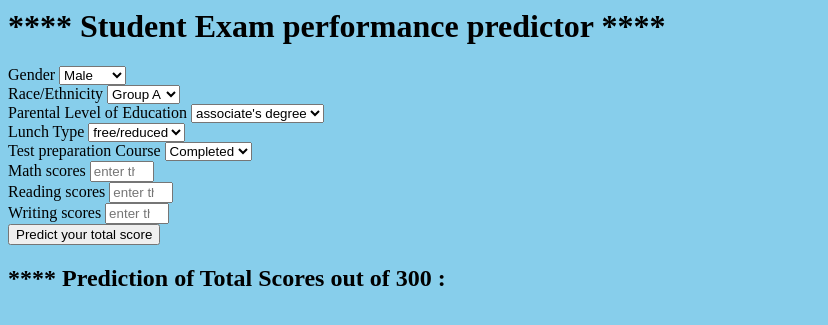
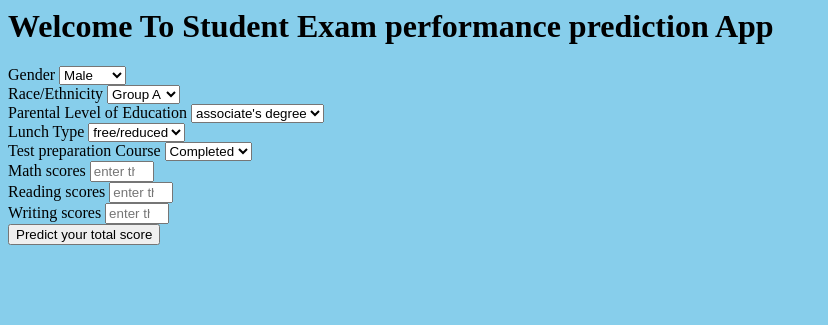
Before and after one commit to sowmyah22/End-To-End-Data-science-project, a Flask app: page / in a window 1280 px wide. Shown: the top 325 px of the page, without its empty margins (0-828 px from the left). Run offline with Flask 3, Linux system fonts and the light colour scheme.

Commit message:
few changes in html page

```diff
--- a/app.py
+++ b/app.py
@@ -1,13 +1,12 @@
 from flask import Flask,render_template,request,url_for,redirect
 from src.pipeline.predict_pipeline import PredictPipeline,CustomData
-app = Flask(__name__)
+application = Flask(__name__)
+app=application
 
 ## Route to the home page
 @app.route('/')
 def home():
     return render_template('home.html')
-#def index():
-    #return render_template('index.html')
 
 @app.route('/result/<float:res>')
 def result(res):
--- a/templates/home.html
+++ b/templates/home.html
@@ -2,9 +2,7 @@
 <body>
  <div class="Login">
  <body style="background-color: skyblue;">
-
- <h1>**** Student Exam performance predictor ****</h1>
-
+    <h1>Welcome To Student Exam performance prediction App</h1>
     <form action="{{url_for('prediction')}}" method="post">
 
  <div class="features">
@@ -73,9 +71,8 @@
  <div class="features">
     <input class="btn btn-primary" type="submit" value="Predict your total score" required/>
  </div>
+
 </form>
-<h2>**** Prediction of Total Scores out of 300 : {{results}}</h2>
-
 </div>
 </body>
 </html>
--- a/templates/index.html
+++ /dev/null
@@ -1,5 +0,0 @@
-<html>
-<h1>
-  Welcome To Result Prediction App
-</h1>
-</html>
```
Lines whose indentation alone changed are shown as unchanged.
